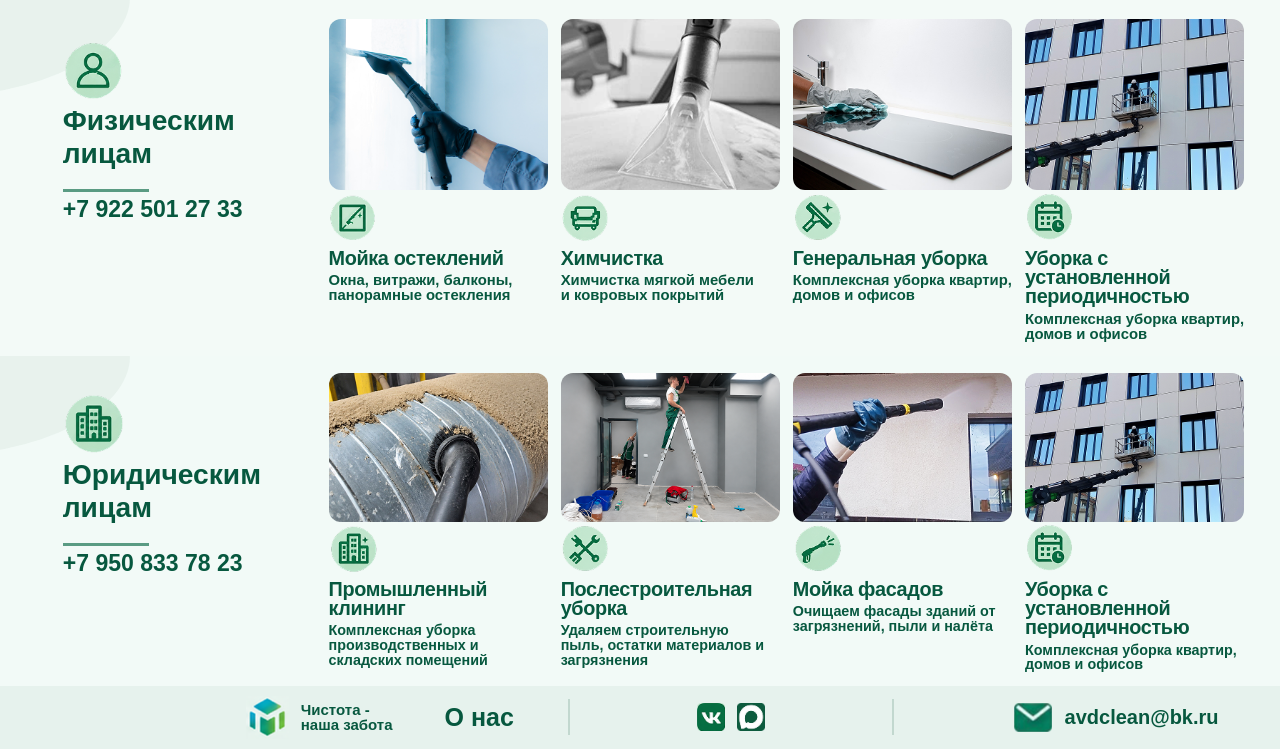
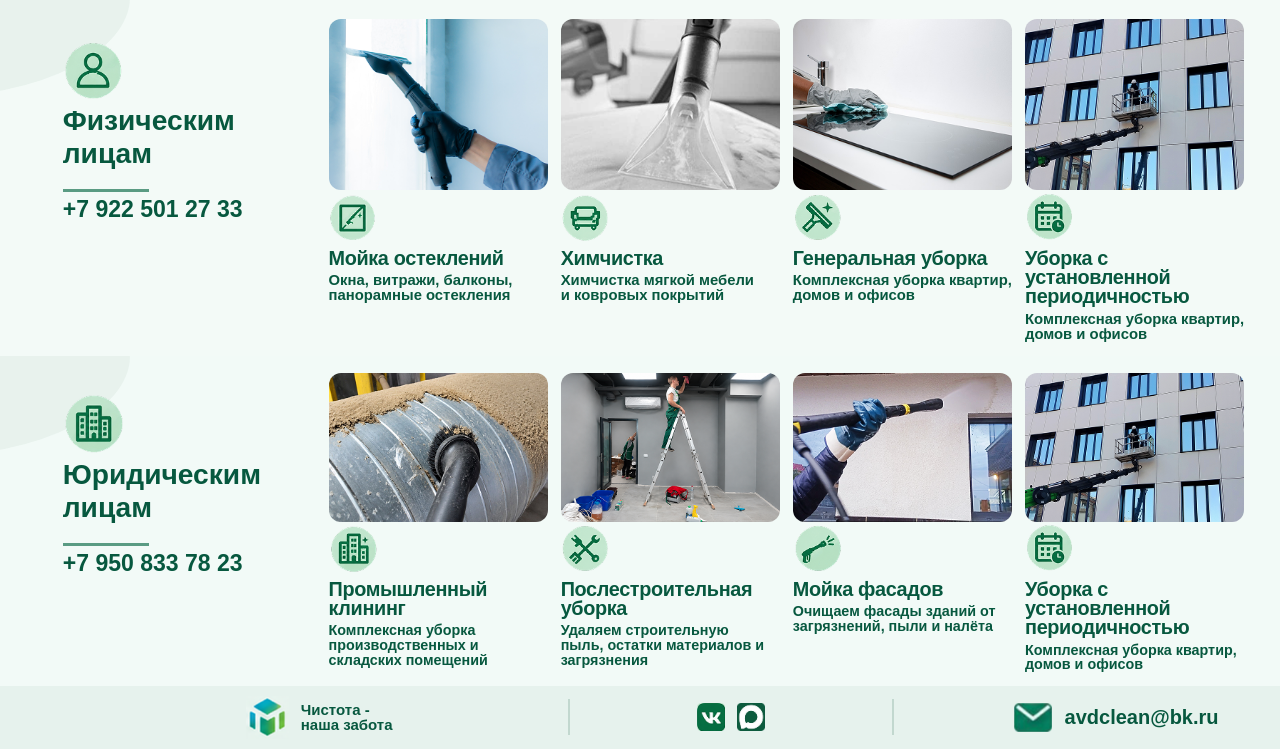
Before and after one commit to KostyaSokovikov/KostyaSokovikov, a plain HTML site: page index.html in a window 1280 px wide. Shown: the part 359-1108 px from the top of the page. Drawn offline with Linux system fonts and the light colour scheme; a script that the page names is missing.

Commit message:
Update index.html

```diff
--- a/index.html
+++ b/index.html
@@ -84,7 +84,6 @@
       <div class="footer-brand">
         <img src="assets/Futer.png" alt="Футерлого">
         <strong>Чистота -<br>наша забота</strong>
-        <a class="footer-email onas" href="">О нас</a>
       </div>
       <div class="footer-social" aria-label="Социальные сети">
         <a href="https://vk.ru/id879575708" target="_blank" rel="noopener" aria-label="ВКонтакте"><img src="assets/Vk.png" alt="ВКонтакте"></a>
```
